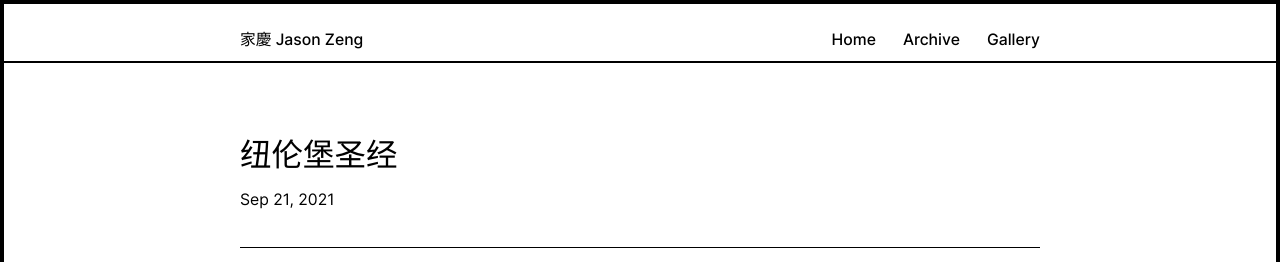
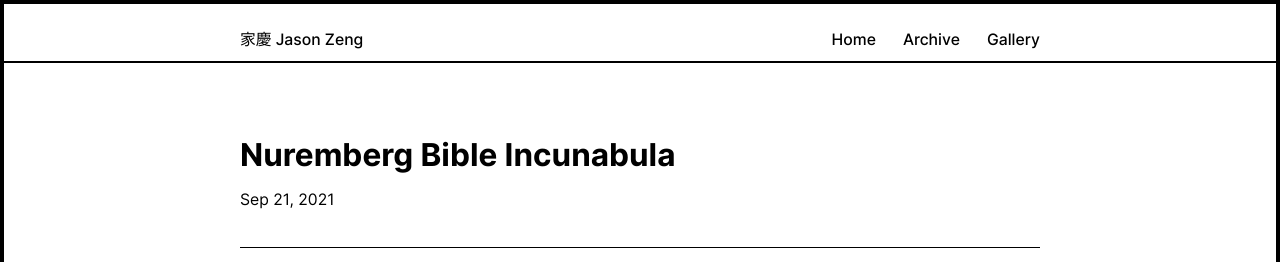
Before and after one commit to jiaqingzeng/website, a plain HTML site: page 2021/09/21/bible/index.html in a window 1280 px wide. Shown: the top 262 px of the page. Drawn offline with Linux system fonts and the light colour scheme.

Commit message:
Site updated: 2021-10-01 01:03:19

```diff
--- a/2021/09/21/bible/index.html
+++ b/2021/09/21/bible/index.html
@@ -14,7 +14,7 @@
 
 
 
-<title>纽伦堡圣经 | Hexo</title>
+<title>Nuremberg Bible Incunabula | Hexo</title>
 
 
 
@@ -104,7 +104,7 @@
         <div class="post-title">
 
 
-                纽伦堡圣经
+                Nuremberg Bible Incunabula
 
 
         </div>
```
Also changed, not shown: archives/2021/09/index.html (+1 -1 lines), archives/2021/index.html (+1 -1 lines), archives/index.html (+1 -1 lines).
